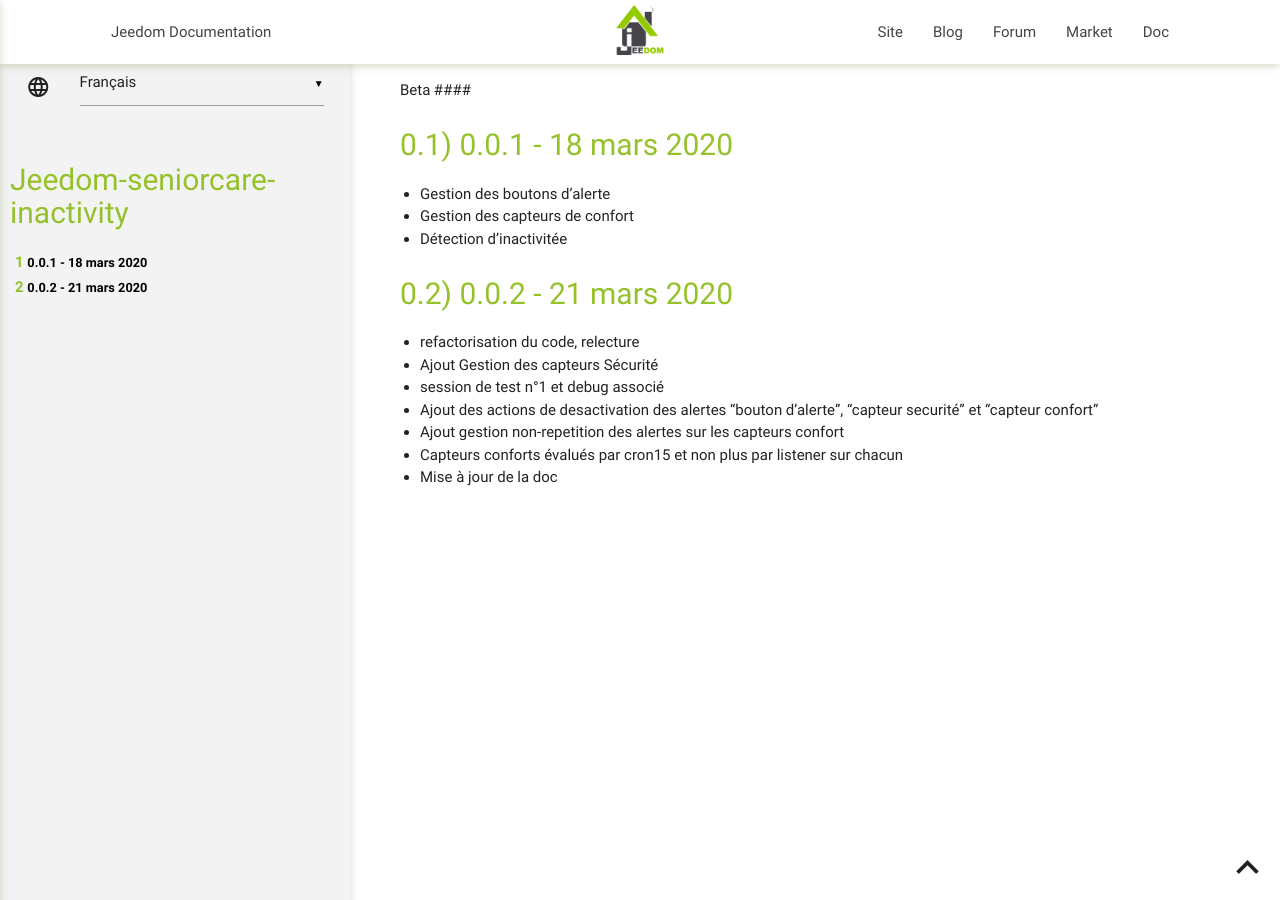
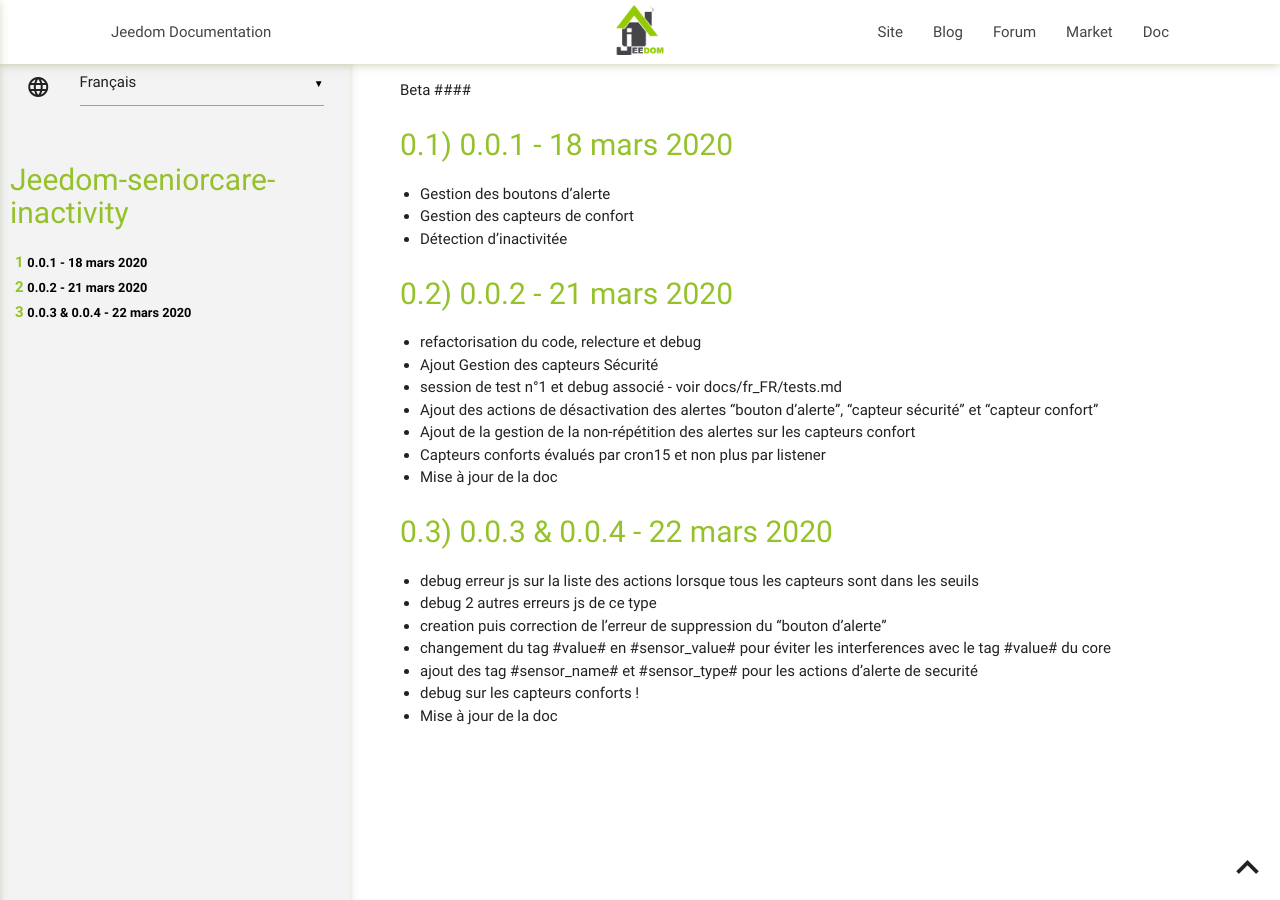
Before and after one commit to AgP42/Jeedom-SeniorCare-Inactivity, a Jekyll site: the page built from docs/fr_FR/changelog.md, in a window 1280 px wide. Built offline with Jekyll 4.4.1, drawn with Linux system fonts in a browser that asks for light colours; our own code applies the rules of GitHub Pages for plain Markdown files.

Commit message:
debug, notamment capteurs confort, voir le changelog

```diff
--- a/docs/fr_FR/changelog.md
+++ b/docs/fr_FR/changelog.md
@@ -11,10 +11,21 @@
 0.0.2 - 21 mars 2020
 ---
 
-* refactorisation du code, relecture
+* refactorisation du code, relecture et debug
 * Ajout Gestion des capteurs Sécurité
-* session de test n°1 et debug associé
-* Ajout des actions de desactivation des alertes "bouton d'alerte", "capteur securité" et "capteur confort"
-* Ajout gestion non-repetition des alertes sur les capteurs confort
-* Capteurs conforts évalués par cron15 et non plus par listener sur chacun
+* session de test n°1 et debug associé - voir docs/fr_FR/tests.md
+* Ajout des actions de désactivation des alertes "bouton d'alerte", "capteur sécurité" et "capteur confort"
+* Ajout de la gestion de la non-répétition des alertes sur les capteurs confort
+* Capteurs conforts évalués par cron15 et non plus par listener
 * Mise à jour de la doc
+
+0.0.3 & 0.0.4 - 22 mars 2020
+---
+
+* debug erreur js sur la liste des actions lorsque tous les capteurs sont dans les seuils
+* debug 2 autres erreurs js de ce type
+* creation puis correction de l'erreur de suppression du "bouton d'alerte"
+* changement du tag #value# en #sensor_value# pour éviter les interferences avec le tag #value# du core
+* ajout des tag #sensor_name# et #sensor_type# pour les actions d'alerte de securité
+* debug sur les capteurs conforts !
+* Mise à jour de la doc
```
Also changed, not shown: desktop/js/seniorcare.js (+9 -6 lines), docs/fr_FR/index.md (+7 -6 lines), docs/fr_FR/todo.md (+1 -1 lines), 2 other files.
